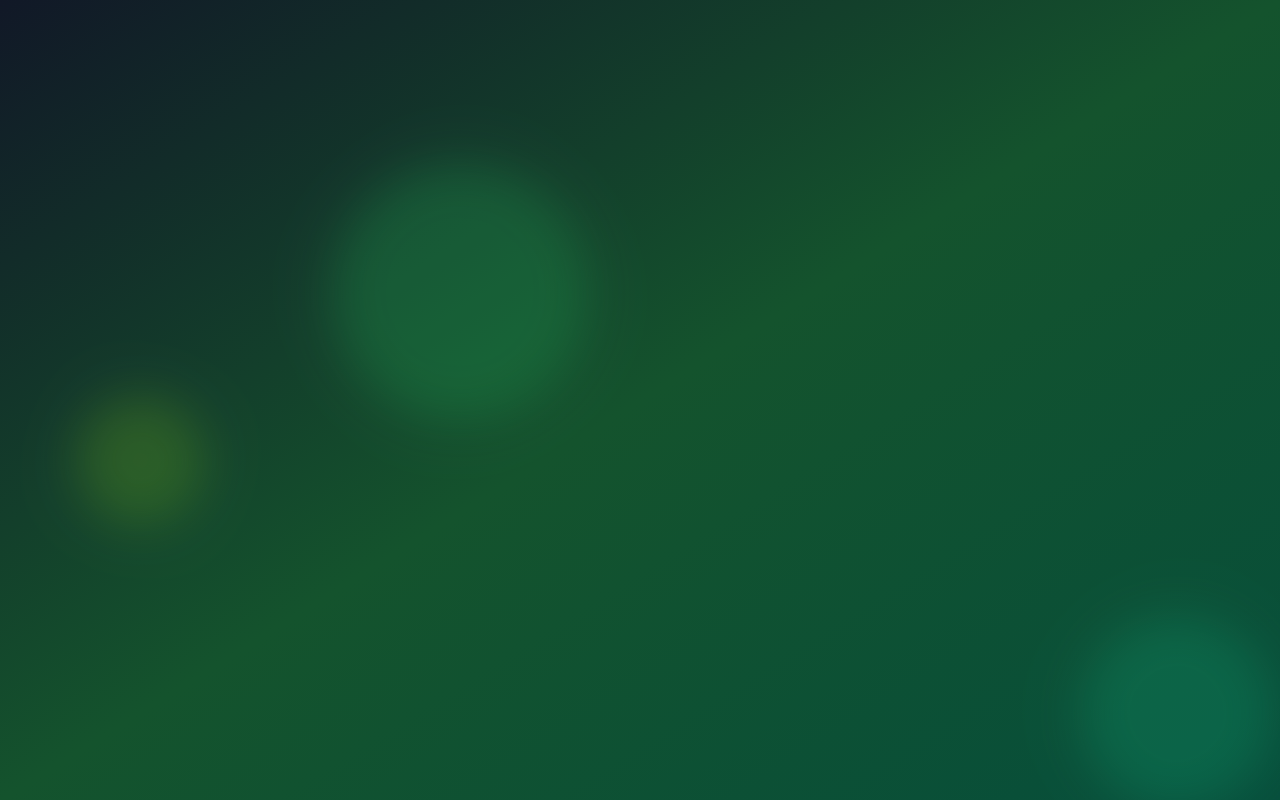
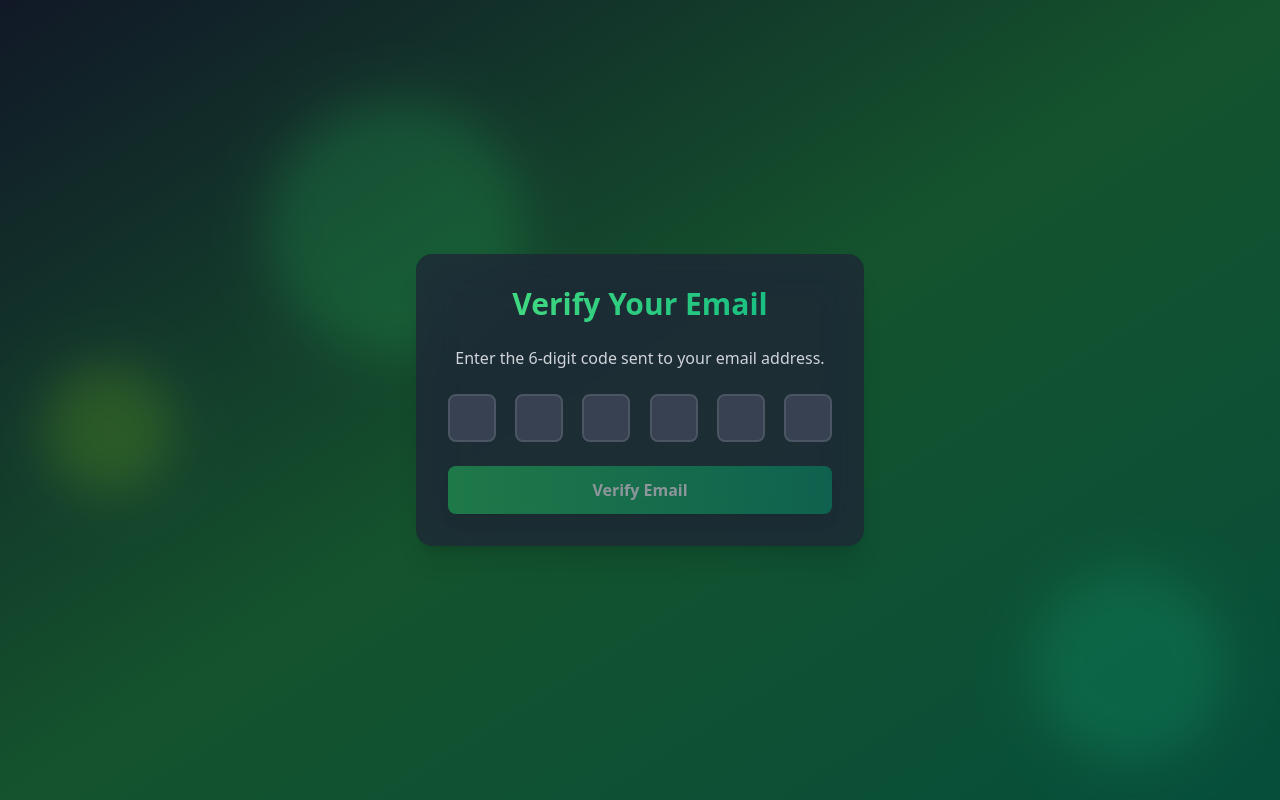
Before and after one commit to zippostorm/auth-verify, a React (Vite) app in the folder frontend/: page /verify-email in a window 1280 px wide. Before the commit this address had no page. Built offline with nearby package versions, Linux system fonts and the light colour scheme.

Commit message:
complete email verification page UI

```diff
--- a/frontend/src/App.jsx
+++ b/frontend/src/App.jsx
@@ -3,6 +3,7 @@
 import { Route, Routes } from "react-router-dom";
 import SignUpPage from "./pages/SignUpPage";
 import LoginPage from "./pages/LoginPage";
+import EmailVerificationPage from "./pages/EmailVerificationPage";
 
 const App = () => {
   return (
@@ -35,6 +36,7 @@
         <Route path="/" element={"Home"} />
         <Route path="/signup" element={<SignUpPage />} />
         <Route path="/login" element={<LoginPage />} />
+        <Route path="/verify-email" element={<EmailVerificationPage />} />
       </Routes>
     </div>
   );
--- /dev/null
+++ b/frontend/src/pages/EmailVerificationPage.jsx
@@ -0,0 +1,96 @@
+import React, { useEffect, useRef, useState } from "react";
+import { useNavigate } from "react-router-dom";
+import { motion } from "framer-motion";
+
+const EmailVerificationPage = () => {
+  const [code, setCode] = useState(["", "", "", "", "", ""]);
+  const [isLoading, setIsLoading] = useState(false);
+
+  const inputRefs = useRef([]);
+  const navigate = useNavigate();
+
+  const handleSubmit = (e) => {
+    e.preventDefault();
+    const verificationCode = code.join("");
+  };
+
+  const handleChange = (index, value) => {
+    const newCode = [...code];
+
+    if (value.length > 1) {
+      const pastedCode = value.slice(0, 6).split("");
+      for (let i = 0; i < 6; i++) {
+        newCode[i] = pastedCode[i] || "";
+      }
+
+      setCode(newCode);
+
+      const lastFilledIndex = newCode.findLastIndex((digit) => digit !== "");
+      const focusIndex = lastFilledIndex < 5 ? lastFilledIndex + 1 : 5;
+      inputRefs.current[focusIndex].focus();
+    } else {
+      newCode[index] = value;
+      setCode(newCode);
+
+      if (value && index < 5) {
+        inputRefs.current[index + 1].focus();
+      }
+    }
+  };
+
+  const handleKeyDown = (index, e) => {
+    if (e.key === "Backspace" && !code[index] && index > 0) {
+      inputRefs.current[index - 1].focus();
+    }
+  };
+
+  useEffect(() => {
+    if (code.every((digit) => digit !== "")) {
+      handleSubmit(new Event("submit"));
+    }
+  }, [code]);
+  return (
+    <div className="max-w-md w-full bg-gray-800 bg-opacity-50 backdrop-filter backdrop-blur-xl rounded-2xl shadow-xl overflow-hidden">
+      <motion.div
+        initial={{ opacity: 0, y: -50 }}
+        animate={{ opacity: 1, y: 0 }}
+        transition={{ duration: 0.5 }}
+        className="bg-gray-800 bg-opacity-50 backdrop-filter backdrop-blur-xl rounded-2xl shadow-2xl p-8 w-full max-w-md"
+      >
+        <h2 className="text-3xl font-bold mb-6 text-center bg-gradient-to-r from-green-400 to-emerald-500 text-transparent bg-clip-text">
+          Verify Your Email
+        </h2>
+        <p className="text-center text-gray-300 mb-6">
+          Enter the 6-digit code sent to your email address.
+        </p>
+        <form onSubmit={handleSubmit} className="space-y-6">
+          <div className="flex justify-between">
+            {code.map((digit, index) => (
+              <input
+                key={index}
+                ref={(el) => (inputRefs.current[index] = el)}
+                type="text"
+                maxLength="6"
+                value={digit}
+                onChange={(e) => handleChange(index, e.target.value)}
+                onKeyDown={(e) => handleKeyDown(index, e)}
+                className="w-12 h-12 text-center text-2xl font-bold bg-gray-700 text-white border-2 border-gray-600 rounded-lg focus:border-green-500 focus:outline-none"
+              />
+            ))}
+          </div>
+          <motion.button
+            whileHover={{ scale: 1.05 }}
+            whileTap={{ scale: 0.95 }}
+            type="submit"
+            disabled={isLoading || code.some((digit) => !digit)}
+            className="w-full bg-gradient-to-r from-green-500 to-emerald-600 text-white font-bold py-3 px-4 rounded-lg shadow-lg hover:from-green-600 hover:to-emerald-700 focus:outline-none focus:ring-2 focus:ring-green-500 focus:ring-opacity-50 disabled:opacity-50"
+          >
+            {isLoading ? "Verifying..." : "Verify Email"}
+          </motion.button>
+        </form>
+      </motion.div>
+    </div>
+  );
+};
+
+export default EmailVerificationPage;
```
